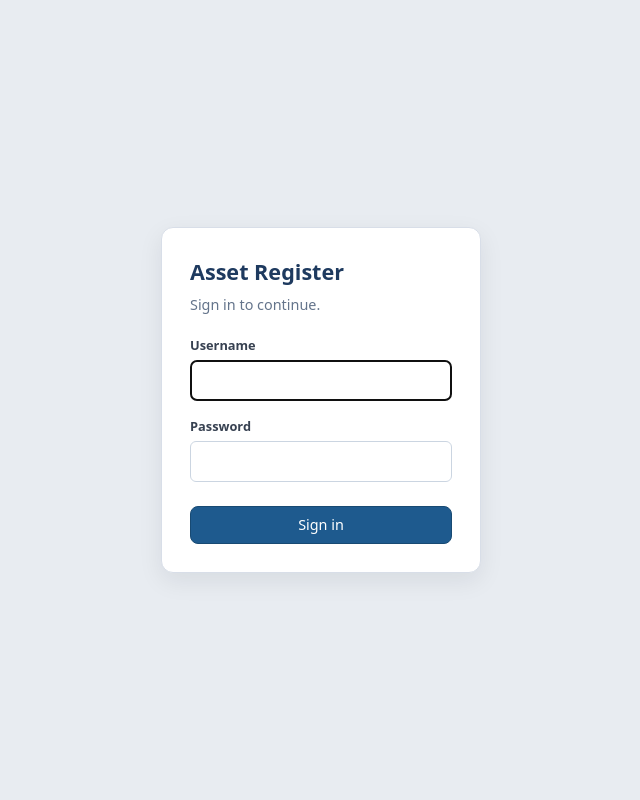
After one commit to bigb787/Asset_Tracking_Register, a Flask app: template asset-register/templates/login.html in a window 1280 px wide. The commit adds this page. Shown: the whole page, without its empty margins (319-959 px from the left). Run offline with Flask 3, Linux system fonts and the light colour scheme; the template is opened without the code that fills it, so the values that code supplies are empty.

Commit message:
feat(auth): optional session login with username and password
Made-with: Cursor

```diff
--- a/asset-register/app.py
+++ b/asset-register/app.py
@@ -1,8 +1,20 @@
 import os
+from datetime import timedelta
+from hmac import compare_digest
 from pathlib import Path
 
 from dotenv import load_dotenv
-from flask import Flask, abort, jsonify, render_template, request
+from flask import (
+    Flask,
+    abort,
+    jsonify,
+    redirect,
+    render_template,
+    request,
+    session,
+    url_for,
+)
+from werkzeug.security import check_password_hash
 
 from database import ALLOWED_TABLES, TABLE_COLUMNS, TABLE_ORDER, get_connection, migrate
 
@@ -10,6 +22,89 @@ load_dotenv(Path(__file__).resolve().parent / ".env")
 
 app = Flask(__name__)
 app.secret_key = os.environ.get("SECRET_KEY", "dev-change-me")
+app.permanent_session_lifetime = timedelta(days=7)
+
+
+def _auth_user():
+    return (os.environ.get("ASSET_REGISTER_AUTH_USER") or "").strip()
+
+
+def auth_configured():
+    if not _auth_user():
+        return False
+    if os.environ.get("ASSET_REGISTER_AUTH_PASSWORD_HASH"):
+        return True
+    return bool(os.environ.get("ASSET_REGISTER_AUTH_PASSWORD"))
+
+
+def _password_ok(plain: str) -> bool:
+    ph = os.environ.get("ASSET_REGISTER_AUTH_PASSWORD_HASH")
+    if ph:
+        return check_password_hash(ph, plain or "")
+    expected = os.environ.get("ASSET_REGISTER_AUTH_PASSWORD", "")
+    if not expected or plain is None:
+        return False
+    try:
+        a = plain.encode("utf-8")
+        b = expected.encode("utf-8")
+        if len(a) != len(b):
+            return False
+        return compare_digest(a, b)
+    except Exception:
+        return False
+
+
+def _safe_next(target: str):
+    if not target or not target.startswith("/") or target.startswith("//"):
+        return url_for("index")
+    return target
+
+
+@app.context_processor
+def inject_auth():
+    return {"auth_enabled": auth_configured()}
+
+
+@app.before_request
+def require_login():
+    if not auth_configured():
+        return None
+    if request.endpoint in ("login", "static"):
+        return None
+    if request.path.startswith("/static/"):
+        return None
+    if session.get("auth_ok") is True:
+        return None
+    if request.path.startswith("/api/"):
+        return jsonify({"error": "Unauthorized"}), 401
+    return redirect(url_for("login", next=request.path))
+
+
+@app.route("/login", methods=["GET", "POST"])
+def login():
+    if not auth_configured():
+        return redirect(url_for("index"))
+    error = None
+    next_url = request.args.get("next") or ""
+    if request.method == "POST":
+        next_url = request.form.get("next") or next_url
+        username = (request.form.get("username") or "").strip()
+        password = request.form.get("password") or ""
+        if username == _auth_user() and _password_ok(password):
+            session.clear()
+            session["auth_ok"] = True
+            session.permanent = True
+            return redirect(_safe_next(next_url))
+        error = "Invalid username or password."
+    return render_template("login.html", error=error, next=next_url)
+
+
+@app.route("/logout")
+def logout():
+    session.clear()
+    if auth_configured():
+        return redirect(url_for("login"))
+    return redirect(url_for("index"))
 
 
 def _validate_table(name: str) -> str:
--- a/asset-register/static/css/style.css
+++ b/asset-register/static/css/style.css
@@ -26,6 +26,103 @@ body {
   max-width: 72rem;
   margin: 0 auto;
   padding: 1rem 1.5rem;
+  display: flex;
+  align-items: flex-start;
+  justify-content: space-between;
+  gap: 1rem;
+}
+
+.header-titles {
+  min-width: 0;
+}
+
+.header-logout {
+  flex-shrink: 0;
+  align-self: center;
+  color: rgba(255, 255, 255, 0.92);
+  font-size: 0.9rem;
+  font-weight: 500;
+  text-decoration: none;
+  padding: 0.35rem 0.65rem;
+  border-radius: 6px;
+  border: 1px solid rgba(255, 255, 255, 0.35);
+}
+
+.header-logout:hover {
+  background: rgba(255, 255, 255, 0.12);
+}
+
+/* Login page */
+.login-body {
+  min-height: 100vh;
+  display: flex;
+  align-items: center;
+  justify-content: center;
+  background: #e8ecf1;
+}
+
+.login-main {
+  width: 100%;
+  max-width: 22rem;
+  padding: 1rem;
+}
+
+.login-card {
+  background: #fff;
+  border-radius: 12px;
+  padding: 1.75rem;
+  border: 1px solid #d8dee8;
+  box-shadow: 0 8px 24px rgba(15, 23, 42, 0.08);
+}
+
+.login-card h1 {
+  margin: 0 0 0.35rem;
+  font-size: 1.35rem;
+  color: #1e3a5f;
+}
+
+.login-lead {
+  margin: 0 0 1.25rem;
+  color: #64748b;
+  font-size: 0.9rem;
+}
+
+.login-error {
+  margin: 0 0 1rem;
+  padding: 0.5rem 0.65rem;
+  background: #fef2f2;
+  border: 1px solid #fecaca;
+  border-radius: 6px;
+  color: #b91c1c;
+  font-size: 0.85rem;
+}
+
+.login-form .field {
+  display: block;
+  margin-bottom: 1rem;
+}
+
+.login-form .field-label {
+  display: block;
+  font-size: 0.8rem;
+  font-weight: 600;
+  margin-bottom: 0.3rem;
+  color: #374151;
+}
+
+.login-form input {
+  width: 100%;
+  padding: 0.5rem 0.6rem;
+  border: 1px solid #cbd5e1;
+  border-radius: 6px;
+  font: inherit;
+  font-size: 0.95rem;
+}
+
+.btn-block {
+  width: 100%;
+  margin-top: 0.5rem;
+  padding: 0.55rem 1rem;
 }
 
 .site-header h1 {
--- a/asset-register/static/js/main.js
+++ b/asset-register/static/js/main.js
@@ -271,6 +271,10 @@
         data = text;
       }
     }
+    if (res.status === 401) {
+      window.location.href = "/login?next=" + encodeURIComponent(window.location.pathname);
+      throw new Error("Unauthorized");
+    }
     if (!res.ok) {
       const msg = (data && data.error) || res.statusText || "Request failed";
       throw new Error(typeof msg === "string" ? msg : JSON.stringify(msg));
--- /dev/null
+++ b/asset-register/templates/login.html
@@ -0,0 +1,34 @@
+<!DOCTYPE html>
+<html lang="en">
+<head>
+  <meta charset="UTF-8">
+  <meta name="viewport" content="width=device-width, initial-scale=1.0">
+  <title>Sign in — Asset Register</title>
+  <link rel="stylesheet" href="{{ url_for('static', filename='css/style.css') }}">
+</head>
+<body class="login-body">
+  <main class="login-main">
+    <div class="login-card">
+      <h1>Asset Register</h1>
+      <p class="login-lead">Sign in to continue.</p>
+      {% if error %}
+      <p class="login-error" role="alert">{{ error }}</p>
+      {% endif %}
+      <form method="post" action="{{ url_for('login') }}" class="login-form">
+        {% if next %}
+        <input type="hidden" name="next" value="{{ next }}">
+        {% endif %}
+        <label class="field">
+          <span class="field-label">Username</span>
+          <input type="text" name="username" autocomplete="username" required autofocus>
+        </label>
+        <label class="field">
+          <span class="field-label">Password</span>
+          <input type="password" name="password" autocomplete="current-password" required>
+        </label>
+        <button type="submit" class="btn btn-primary btn-block">Sign in</button>
+      </form>
+    </div>
+  </main>
+</body>
+</html>
```
Also changed, not shown: asset-register/templates/index.html (+7 -2 lines), 1 other file.
